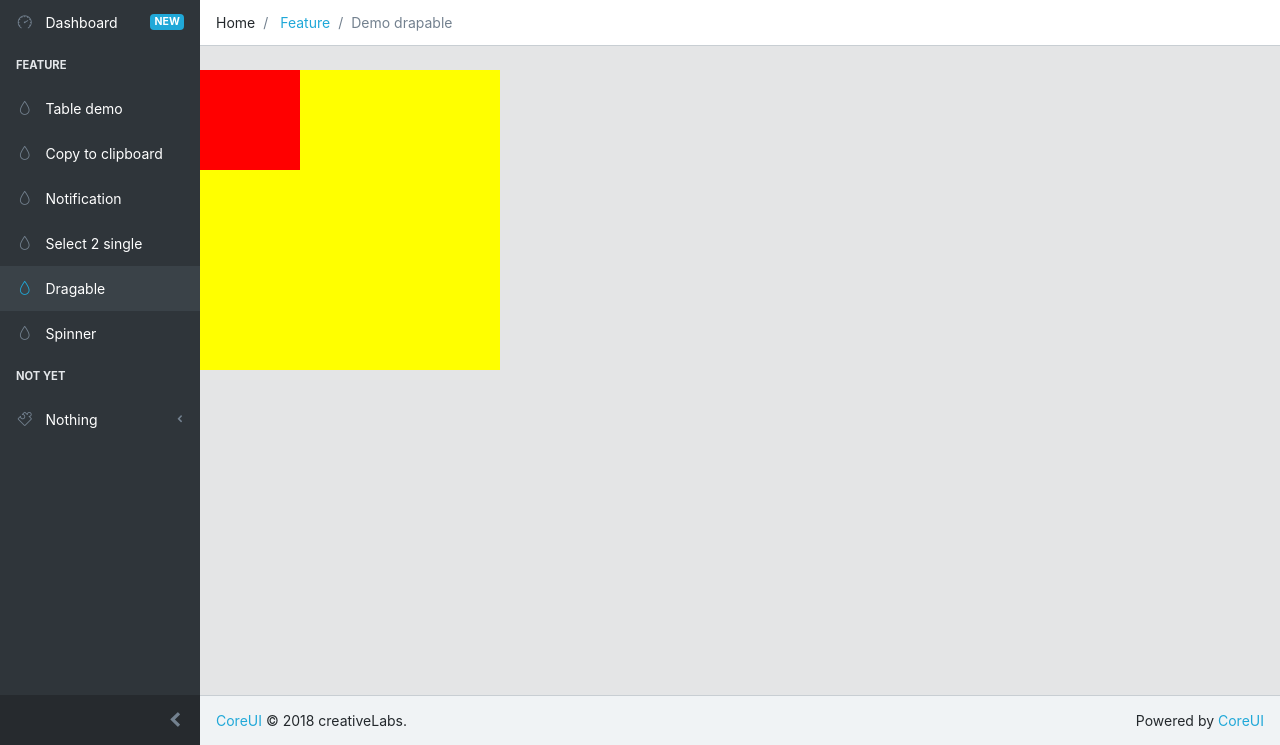
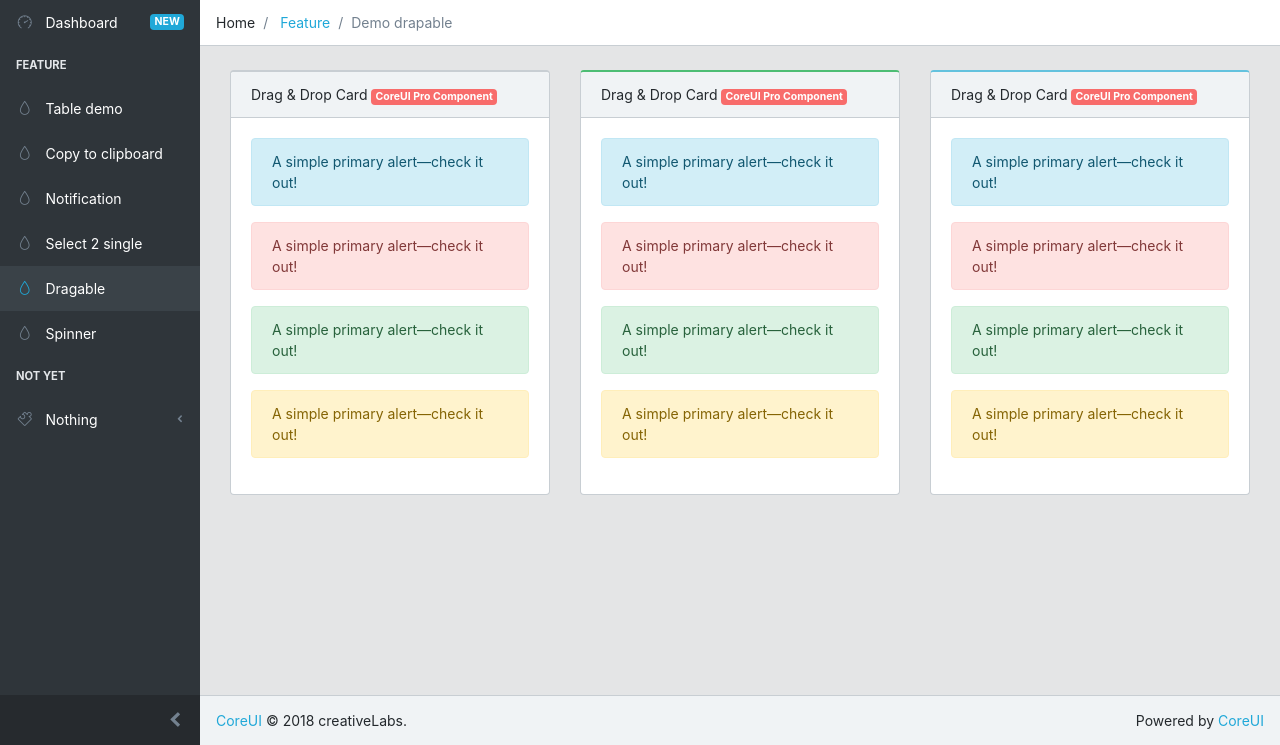
Before and after one commit to nguyenthingoctran/myTL, a Django app: page /home/dragable in a window 1280 px wide. Shown: the part 55-800 px from the top of the page. Run offline with Django 3.2, Linux system fonts and the light colour scheme; some libraries are stand-ins or nearby versions.

Commit message:
29/3/2019 home

```diff
--- a/templates/html/demoFrontent/dragable.html
+++ b/templates/html/demoFrontent/dragable.html
@@ -13,27 +13,153 @@
 {% endblock  %}
 
 {% block content %}
-
-<div class="PR_draggable" style="width: 300px; height: 300px; background: yellow">
+<!-- <div style="clear:both"></div>
+<div class="PR_draggable" style="width: 300px; height: 300px; background: yellow; float:left;">
     <div class="mydraggable" style="width: 100px; height: 100px; background: red">
 
     </div>
 </div>
 
+<div id="myDroppable" style="width: 300px; height: 300px; background: green; float:left;"></div>
+<div style="clear:both"></div> -->
+
+
+<!-- ======================================================================== -->
+<!-- ==================== Test draggable - droppable ======================== -->
+<!-- ======================================================================== -->
+
+<div class="container-fluid">
+    <div class="animated fadeIn">
+      <div class="row">
+        <div class="col-md-4">
+          <div class="row ">
+            <div class="col-md-12">
+              <div class="card card-accent-secondary">
+                <div class="card-header ">Drag & Drop Card
+                  <a class="badge badge-danger" href="https://coreui.io/pro/">CoreUI Pro Component</a>
+                </div>
+                <div class="card-body ">
+                    <div class="alert alert-primary drag" role="alert">
+                        A simple primary alert—check it out!
+                    </div>
+                    <div class="alert alert-danger drag" role="alert">
+                        A simple primary alert—check it out!
+                    </div>
+                    <div class="alert alert-success drag" role="alert">
+                        A simple primary alert—check it out!
+                    </div>
+                    <div class="alert alert-warning drag" role="alert">
+                        A simple primary alert—check it out!
+                    </div>
+                </div>
+              </div>
+            </div>
+          </div>
+        </div>
+        <div class="col-md-4">
+          <div class="row ">
+            <div class="col-md-12">
+              <div class="card card-accent-success">
+                <div class="card-header">Drag & Drop Card
+                  <a class="badge badge-danger" href="https://coreui.io/pro/">CoreUI Pro Component</a>
+                </div>
+                <div class="card-body ">
+                    <div class="alert alert-primary drag" role="alert">
+                        A simple primary alert—check it out!
+                    </div>
+                    <div class="alert alert-danger drag" role="alert">
+                        A simple primary alert—check it out!
+                    </div>
+                    <div class="alert alert-success drag" role="alert">
+                        A simple primary alert—check it out!
+                    </div>
+                    <div class="alert alert-warning drag" role="alert">
+                        A simple primary alert—check it out!
+                    </div>
+                </div>
+              </div>
+            </div>
+          </div>
+        </div>
+        <div class="col-md-4">
+          <div class="row ">
+            <div class="col-md-12">
+              <div class="card card-accent-info">
+                <div class="card-header">Drag & Drop Card
+                  <a class="badge badge-danger" href="https://coreui.io/pro/">CoreUI Pro Component</a>
+                </div>
+                <div class="card-body ">
+                    <div class="alert alert-primary drag" role="alert">
+                        A simple primary alert—check it out!
+                    </div>
+                    <div class="alert alert-danger drag" role="alert">
+                        A simple primary alert—check it out!
+                    </div>
+                    <div class="alert alert-success drag" role="alert">
+                        A simple primary alert—check it out!
+                    </div>
+                    <div class="alert alert-warning drag" role="alert">
+                        A simple primary alert—check it out!
+                    </div>
+                </div>
+              </div>
+            </div>
+          </div>
+        </div>
+      </div>
+    </div>
+  </div>
+
+
 <script>
-    $(".mydraggable").draggable({
+    // $(".mydraggable").draggable({
         //containment : "parent",
         //scroll: true,
         //revert : true,
         //helper : "clone",
         //axis : "x",
-        drag : function(){
-            $(this).css('background','green');
-        },
-        stop : function(){
-            $(this).css('background', 'purple');
-        }
-    });
+        // drag : function(){
+        //     $(this).css('background','green');
+        // },
+        // stop : function(){
+        //     $(this).css('background', 'purple');
+        // }
+    // });
+
+    // DROPPABLE
+    // $("#myDroppable").droppable({
+    //     accept: ".mydraggable",
+    //     activate: function (){
+    //         $(this).css('background','blue')
+    //     },
+    //     over: function(){
+    //         $(this).css('background','yellow')
+    //     },
+    //     out: function(){
+    //         $(this).css('background','green')
+    //     },
+    //     drop: function(){
+    //         $(this).css('background','#ccc')
+    //     },
+    //     deactivate: function(){
+    //         $(this).css('background','')
+    //     }
+    // });
+
+    // Active droppable
+    var element = '[class*=card-bo]';
+    var handle = '.alert';
+    var connect = '[class*=card-bo]';
+    $(element).sortable({
+        handle: handle,
+        connectWith: connect,
+        tolerance: 'pointer',
+        forcePlaceholderSize: true,
+        opacity: 0.8,
+        placeholder: 'card-placeholder'
+    }).disableSelection();
+
+
 </script>
 
 {% endblock  %}
```
